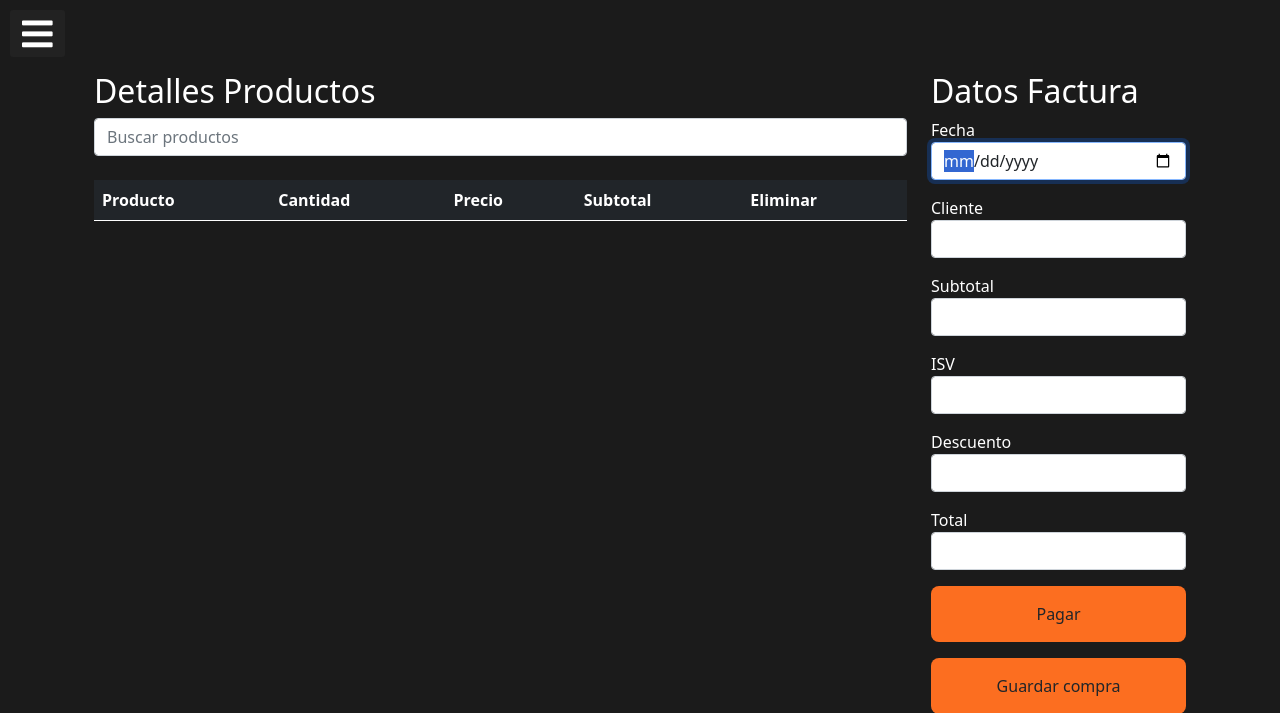
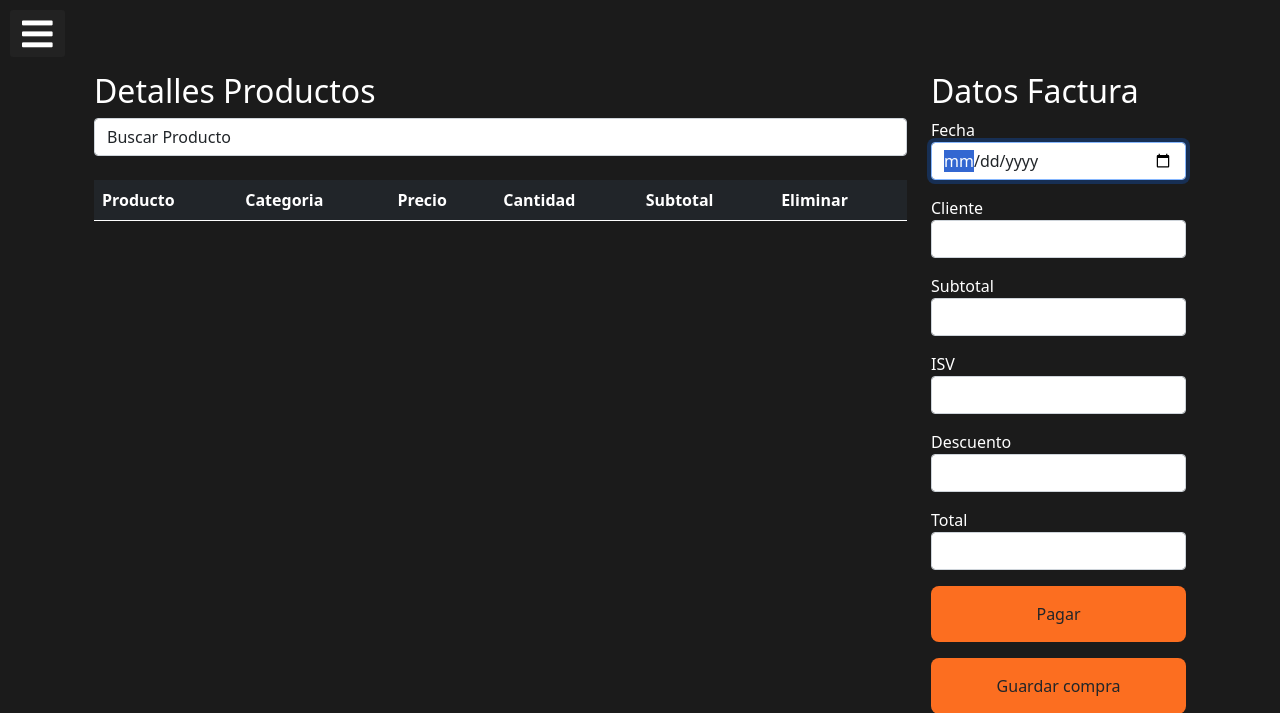
Before and after one commit to bertrandacia19/Inventario_Bodega, a Django app: page /inventario/venta/ in a window 1280 px wide. Shown: the top 713 px of the page. Run offline with Django 3.2, Linux system fonts and the light colour scheme; a user stored in the database is signed in; data comes from the database, SQL or seed files in the repository; both versions use the stored data as it was after the commit; data that the repository does not hold is empty; some libraries are stand-ins or nearby versions.

Commit message:
Busqueda de productos

```diff
--- a/app_inventarioBodega/templates/bodega/index.html
+++ b/app_inventarioBodega/templates/bodega/index.html
@@ -81,7 +81,7 @@
 
                 </div>
                 <ul class="list-group list-group-flush">
-                    <li class="list-group-item"><a href="#" class="btn cards">Venta de Productos</a></li>
+                    <li class="list-group-item"><a  href="{% url 'inventario:venta' %}"  class="btn cards">Venta de Productos</a></li>
                 </ul>
             </div>
         </div>
--- a/app_inventarioBodega/templates/bodega/venta.html
+++ b/app_inventarioBodega/templates/bodega/venta.html
@@ -7,28 +7,33 @@
     <div class="row ">
         <div class="col-9 mb-3" >
             <h2> Detalles Productos</h2>
-            <form action="" method="get">
-                <input type="search" name="q" value="{{ q|default_if_none:'' }}" class="form-control" placeholder="Buscar productos">
-            </form>
+             <select name="productos" id="productos" class="form-control">
+                        <option value=" "> Buscar Producto </option>
+                      {%for p in productos %}
+                            <option data-href="{% url 'inventario:productoVenta' p.id %}"value="{{p.id}}">{{p.nombre}}   -  {{p.categoria}} - {{p.precio}}</option>
+                       {%endfor%}
+
+                    </select>
             <br>
 
             <table class="table table-dark">
                 <thead>
                     <tr>
                         <th>Producto</th>
+                        <th>Categoria</th>
+                        <th>Precio</th>
                         <th>Cantidad</th>
-                        <th>Precio</th>
                         <th>Subtotal</th>
                         <th>Eliminar</th>
                     </tr>
                 </thead>
                 <tbody>
-                    {% for p in venta %}
+                    {% for p in productoVenta %}
                     <tr>
-                        <td>{{ p.Producto}}</td>
-                        <td>{{ p.Cantidad}}</td>
+                        <td>{{ p.nombre}}</td>
+                        <td>{{p.categoria}}</td>
                         <td>{{p.precio}}</td>
-                        <td>{{p.subtotal}}</td>
+
                     </tr>
                       {% empty %}
                       {% endfor %}
@@ -80,4 +85,18 @@
 {% endblock %}
 
 
-{% block js %}{% endblock  %}
+{% block js %}
+<script src="https://ajax.googleapis.com/ajax/libs/jquery/3.5.1/jquery.min.js"></script>
+
+
+<script>
+$(document).ready(function(){
+            $('select option').click(function(){
+                window.location = $(this).data('href');
+                return false;
+            });
+
+</script>
+
+
+{% endblock  %}
--- a/app_inventarioBodega/urls.py
+++ b/app_inventarioBodega/urls.py
@@ -12,4 +12,5 @@ urlpatterns = [
     path('empleados/', views.empleados, name='empleados'),
     #venta
     path('venta/', views.venta, name='venta'),
+    path('venta/<int:id>/selecionado', views.productoVenta, name='productoVenta'),
 ]
--- a/app_inventarioBodega/views.py
+++ b/app_inventarioBodega/views.py
@@ -1,6 +1,6 @@
 from django.shortcuts import get_object_or_404, render,redirect, reverse
 from django.contrib.auth.decorators import login_required
-from .models import Bodega,Empleado,Venta
+from .models import Bodega,Empleado,Venta,Producto
 #Vistas
 
 
@@ -85,7 +85,18 @@
 
     ctx = {
         'venta' : data,
+        'productos': Producto.objects.all().order_by('nombre'),
 
     }
 
     return render(request, 'bodega/venta.html',ctx)
+
+def productoVenta(request,id):
+    p = get_object_or_404(Producto, pk=id)
+    cantidad = request.POST.get('cantidad')
+    productos = Producto.objects.all().order_by('nombre')
+    ctx ={
+            'productos': productos,
+            'p':p,
+    }
+    return render(request, 'bodega/venta.html', ctx)
--- a/global_templates/base.html
+++ b/global_templates/base.html
@@ -30,7 +30,7 @@
                 <li><a href="#" class="links"><i class="fas fa-boxes"></i>Productos</a></li>
                 <li><a href="#" class="links"><i class="fas fa-cart-plus"></i>Nuevos Productos</a></li>
                 <li><a href="#" class="links"><i class="fas fa-shipping-fast"></i>Transferencias</a></li>
-                <li><a href="#" class="links"><i class="fas fa-cash-register"></i>Venta de Productos</a></li>
+                <li><a href="{% url 'inventario:venta' %}"class="links"><i class="fas fa-cash-register"></i>Venta de Productos</a></li>
                 <li><a href="{% url 'logout_view' %}" class="links"><i class="fas fa-sign-out-alt"></i>Salir</a></li>
 
             </ul>
```
Also changed, not shown: db.sqlite3.
